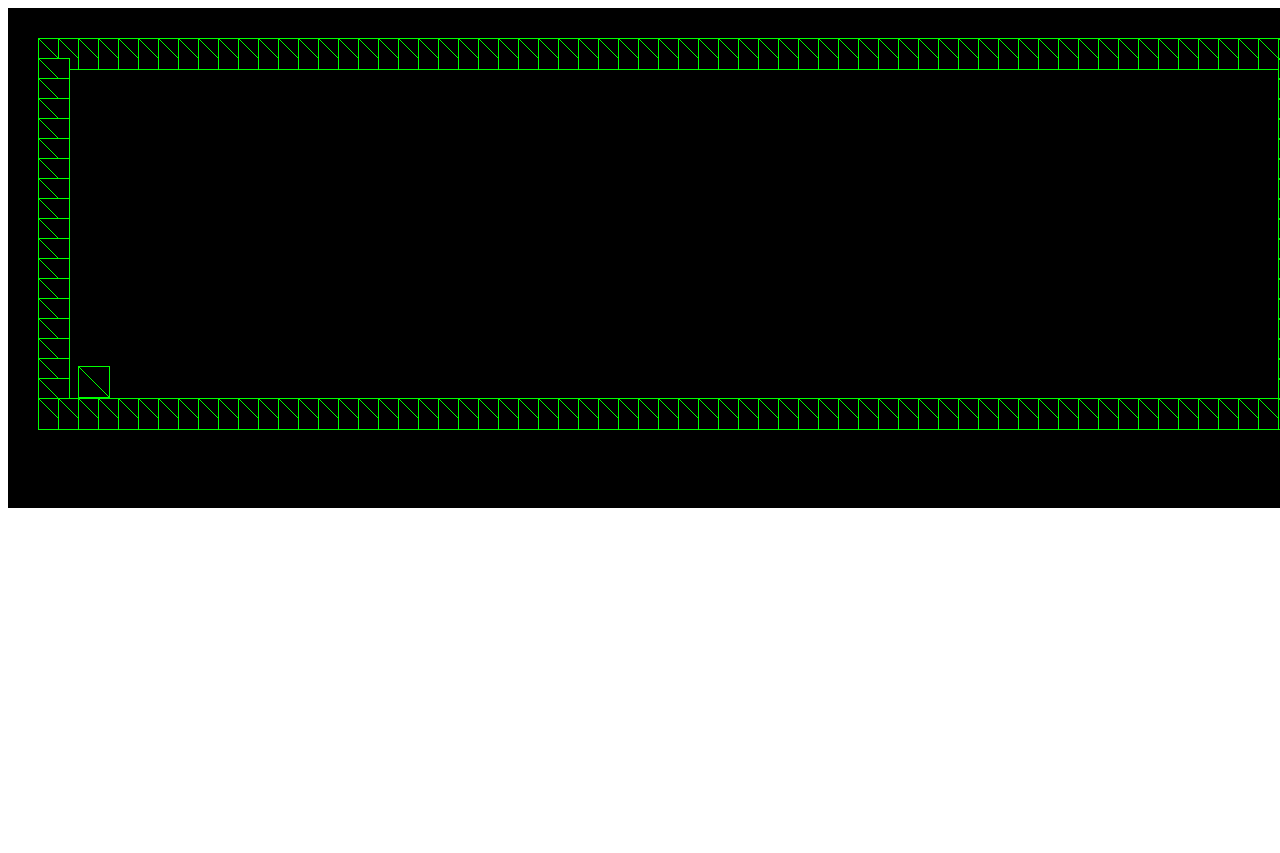
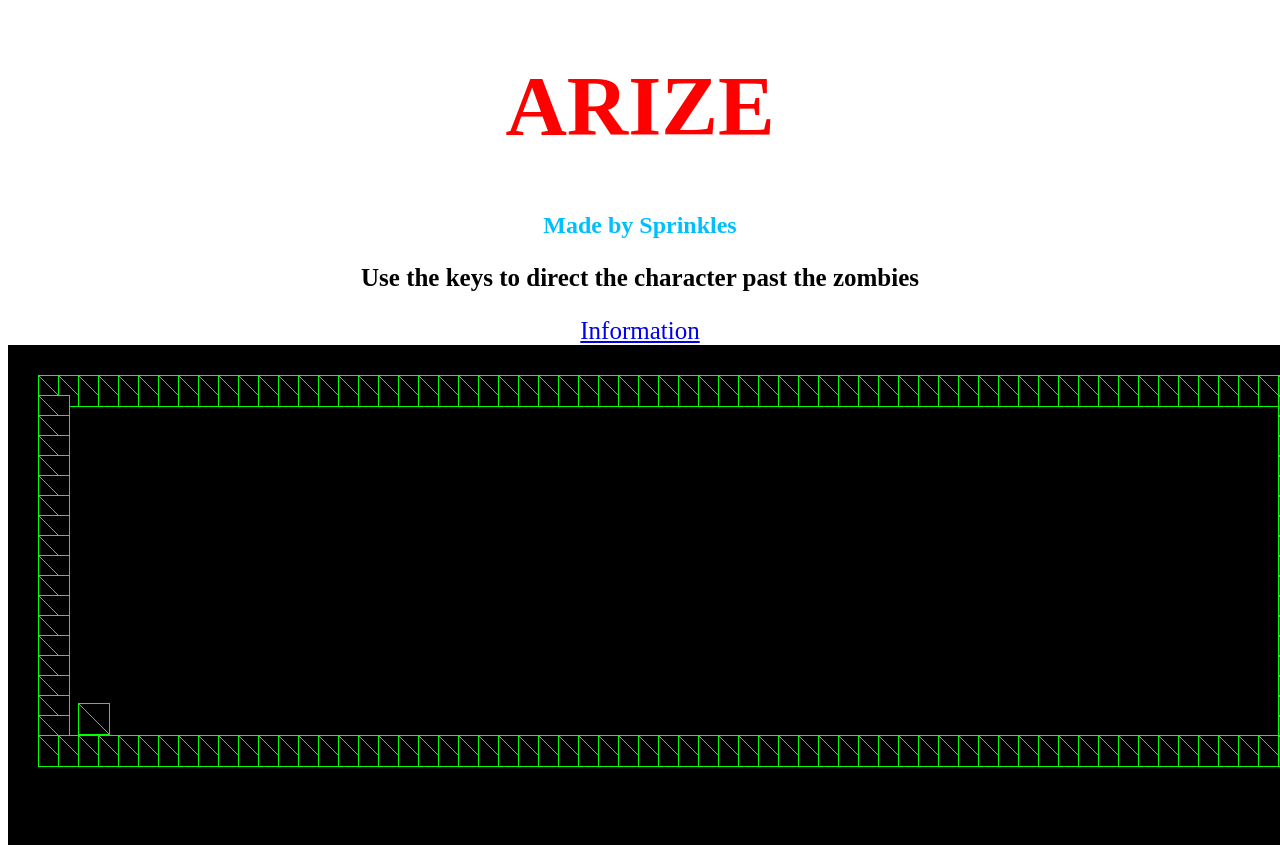
Before and after one commit to REDHOOD510/Arize, a plain HTML site: page index.html in a window 1280 px wide. Shown: the top 853 px of the page. Before the commit the page ends 800 px from the top, so only its background shows below. Drawn offline with Linux system fonts and the light colour scheme; animation ran at ten frames a second.

Commit message:
added menu

```diff
--- a/index.css
+++ b/index.css
@@ -0,0 +1,24 @@
+.color {
+    color:red;
+
+}
+
+.color2 {
+    color:deepskyblue
+}
+
+.color3 {
+    color: black
+}
+
+#size {
+    font-size: 85px;
+}
+
+#size2 {
+    font-size: 25px;
+}
+
+body {
+    text-align: center;
+}
--- a/index.html
+++ b/index.html
@@ -1,12 +1,17 @@
 <!DOCTYPE html>
 <html>
     <head>
+        <link rel="stylesheet" href="index.css">
         <meta charset="utf-8"/>
         <script src="phaser.min.js"></script>
         <script src="index.js"></script>
-        <title>Phaser Game</title>
+        <title>Arize</title>
     </head>
     <body>
+        <h1 class="color" id="size">ARIZE</h1>
+        <h2 class="color2">Made by Sprinkles</h2>
+        <h3 class="color3" id="size2">Use the keys to direct the character past the zombies</h3>
+          <a href="info.html" id="size2">Information</a>
         <script>
             var game = new Phaser.Game(2000, 500);
             game.state.add("main", mainState);
```
Also changed, not shown: info.html (added, +12 -0 lines).
